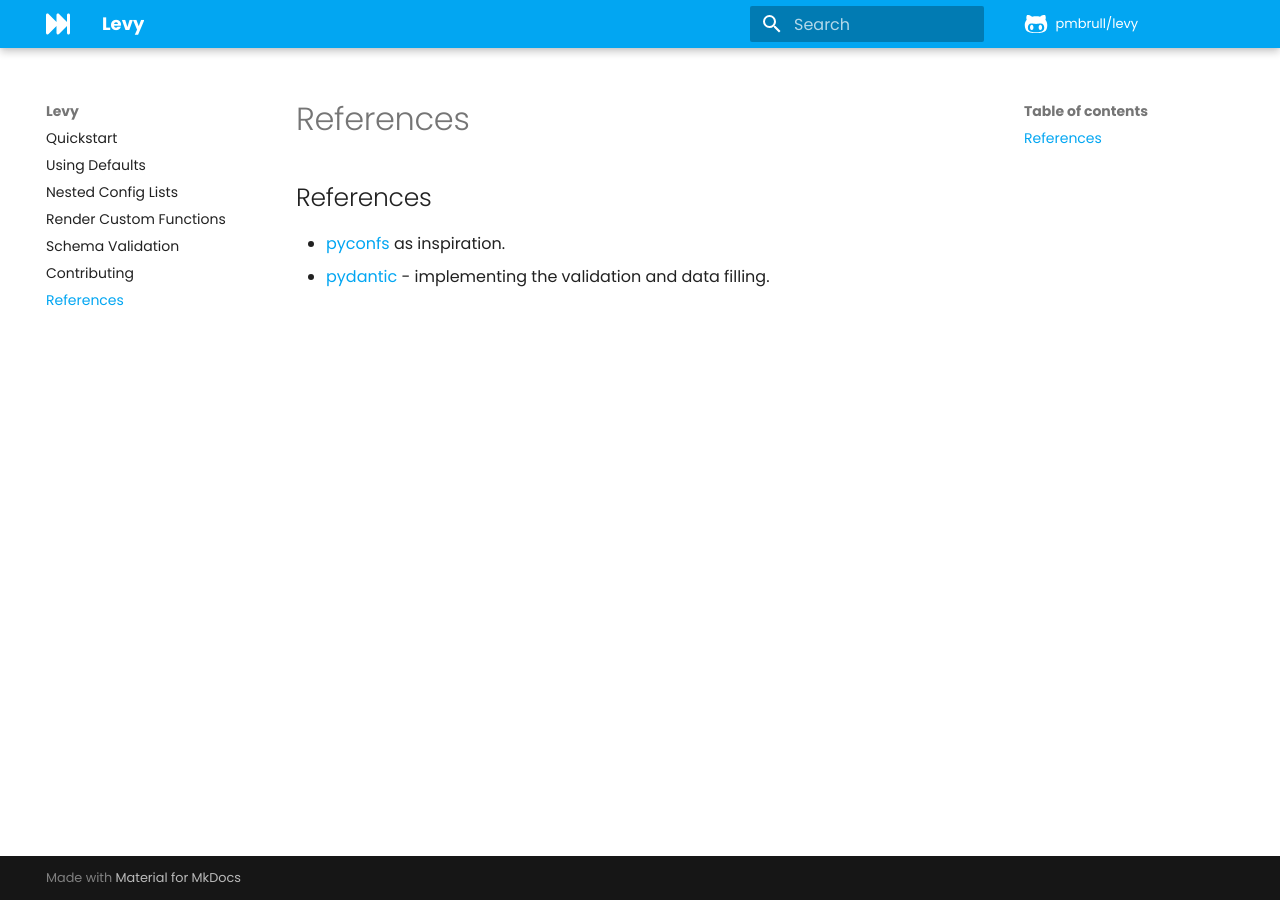
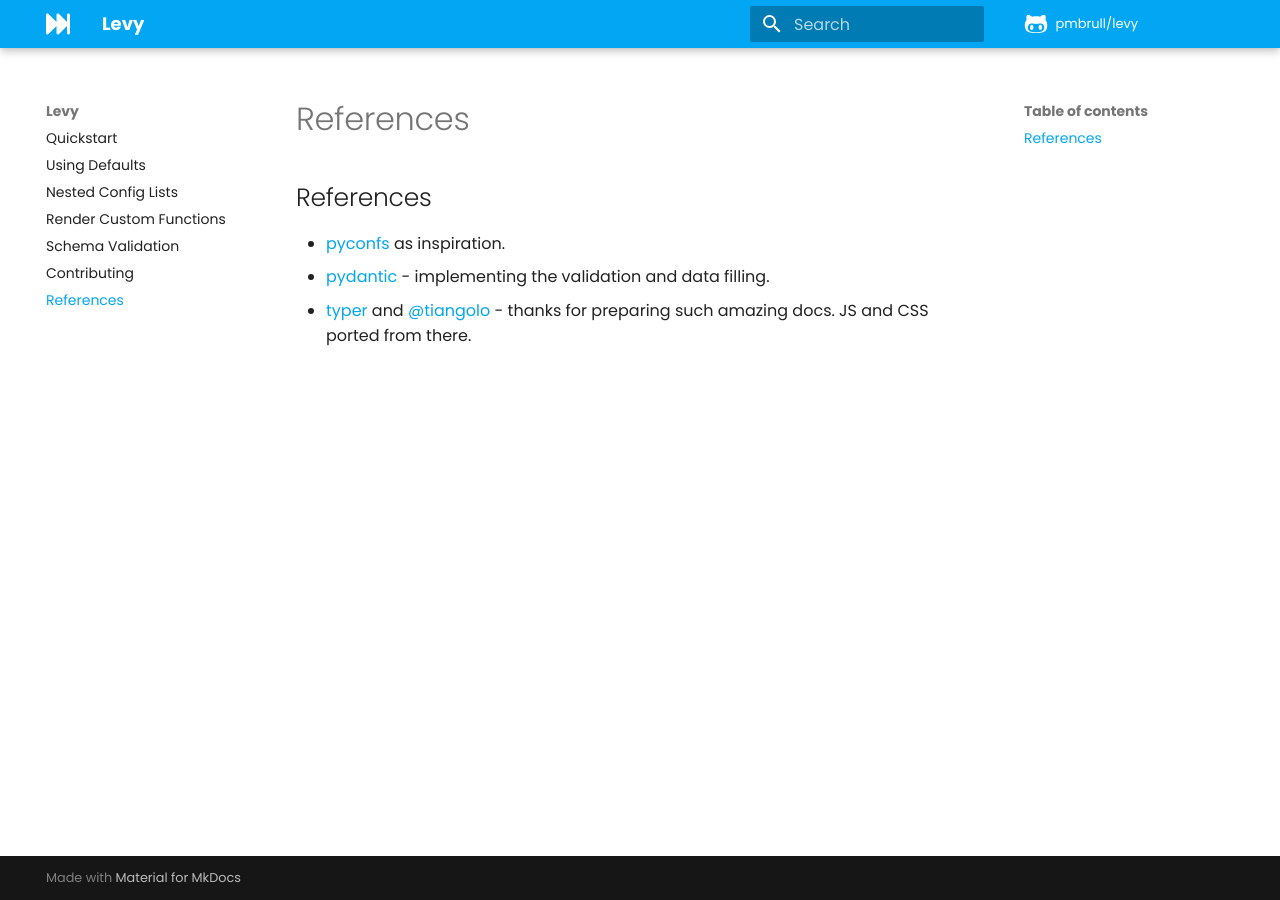
Before and after one commit to pmbrull/levy, an MkDocs documentation site: the page built from docs/references.md, in a window 1280 px wide. Built offline with MkDocs 1.6.1 and Material for MkDocs 9.7.7, drawn with Linux system fonts in a browser that asks for light colours; some web fonts are replaced; comment, search, counter and statistics services are not loaded.

Commit message:
Update references

```diff
--- a/docs/references.md
+++ b/docs/references.md
@@ -3,3 +3,4 @@
 - [pyconfs](https://github.com/gahjelle/pyconfs) as inspiration.
 - [pydantic](https://pydantic-docs.helpmanual.io/) - implementing the validation and
     data filling.
+- [typer](https://github.com/tiangolo/typer) and [@tiangolo](https://github.com/tiangolo) - thanks for preparing such amazing docs. JS and CSS ported from there.
```
